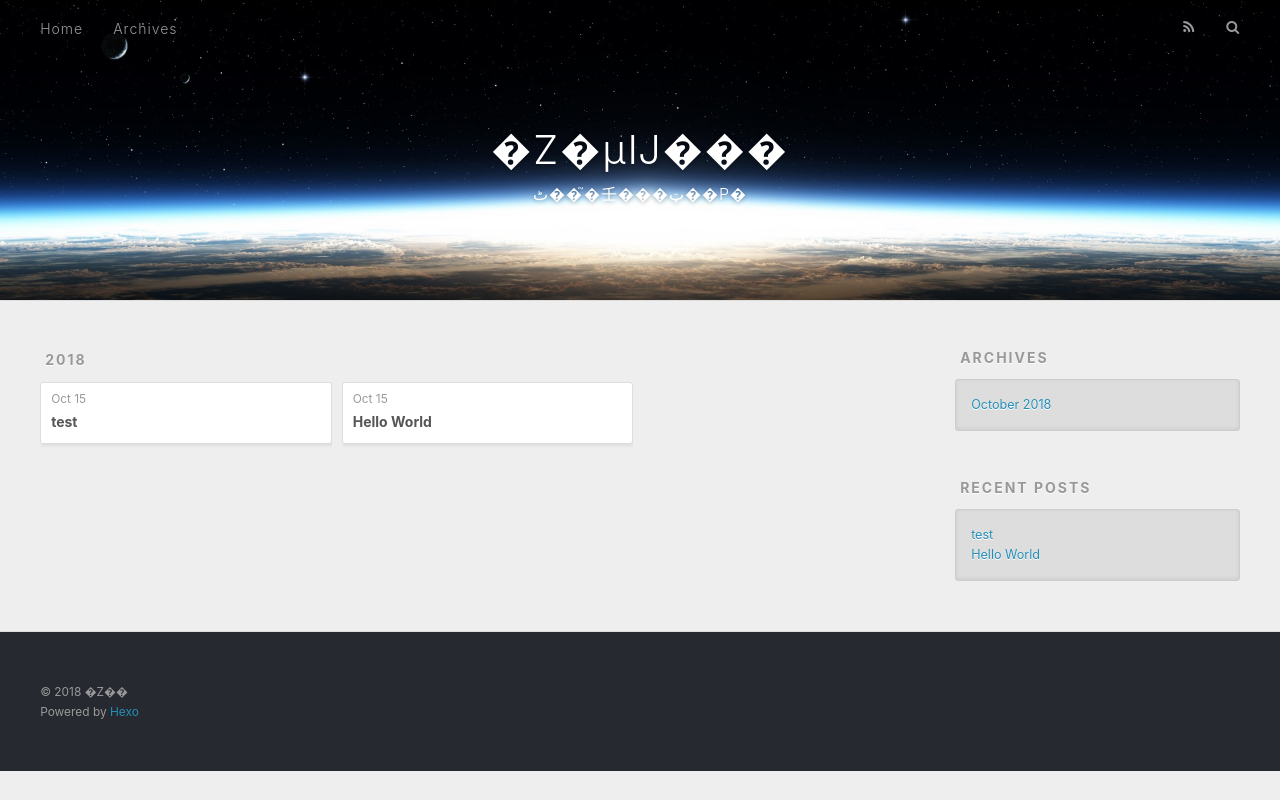
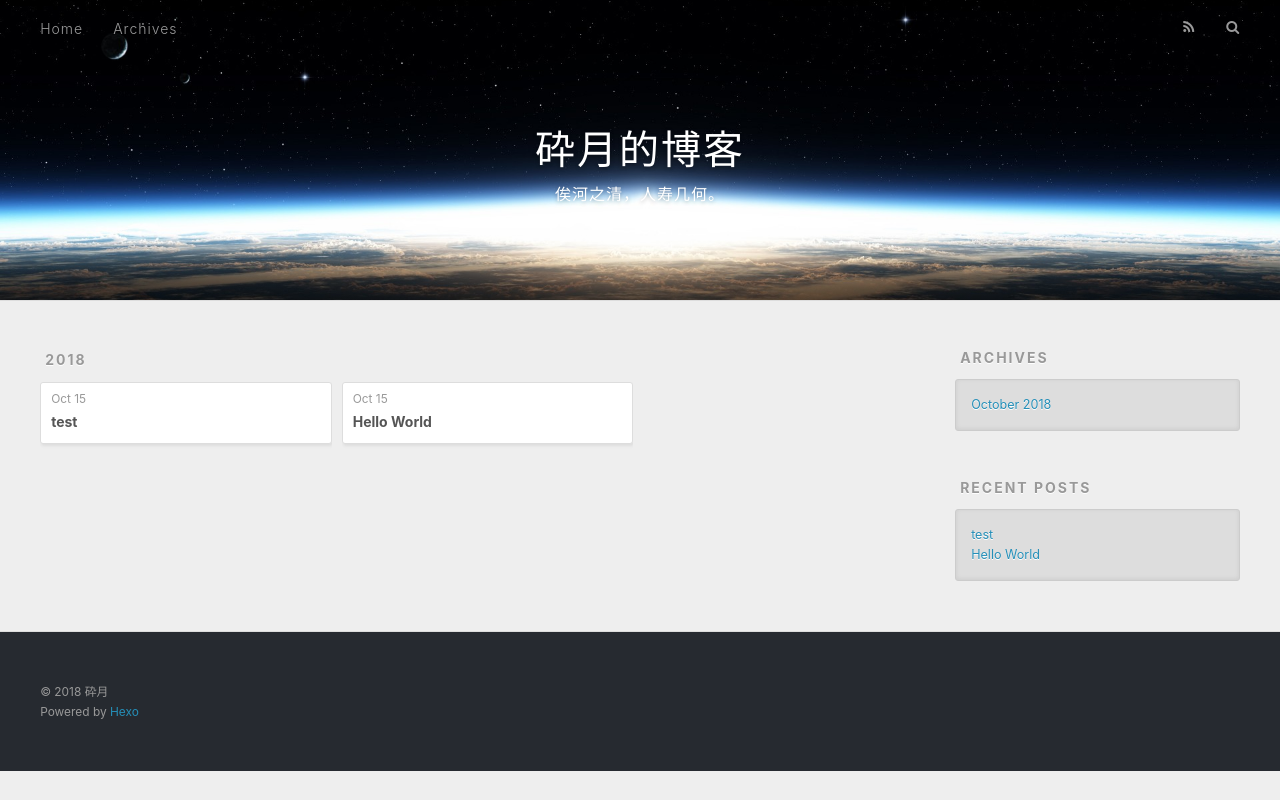
Before and after one commit to Haruk0/Haruk0.github.io, a plain HTML site: page archives/2018/10/index.html in a window 1280 px wide. Drawn offline with nearby package versions, Linux system fonts and the light colour scheme.

Commit message:
Site updated: 2018-10-16 21:31:40

```diff
--- a/archives/2018/10/index.html
+++ b/archives/2018/10/index.html
@@ -5,17 +5,17 @@
 
 
 
-  <title>Archives: 2018/10 | �Z�µĲ���</title>
+  <title>Archives: 2018/10 | 砕月的博客</title>
   <meta name="viewport" content="width=device-width, initial-scale=1, maximum-scale=1">
   <meta property="og:type" content="website">
-<meta property="og:title" content="�Z�µĲ���">
+<meta property="og:title" content="砕月的博客">
 <meta property="og:url" content="http://yoursite.com/archives/2018/10/index.html">
-<meta property="og:site_name" content="�Z�µĲ���">
+<meta property="og:site_name" content="砕月的博客">
 <meta property="og:locale" content="Chinese">
 <meta name="twitter:card" content="summary">
-<meta name="twitter:title" content="�Z�µĲ���">
+<meta name="twitter:title" content="砕月的博客">
 
-    <link rel="alternate" href="/atom.xml" title="�Z�µĲ���" type="application/atom+xml">
+    <link rel="alternate" href="/atom.xml" title="砕月的博客" type="application/atom+xml">
 
 
     <link rel="icon" href="/favicon.png">
@@ -34,11 +34,11 @@
   <div id="header-outer" class="outer">
     <div id="header-title" class="inner">
       <h1 id="logo-wrap">
-        <a href="/" id="logo">�Z�µĲ���</a>
+        <a href="/" id="logo">砕月的博客</a>
       </h1>
 
         <h2 id="subtitle-wrap">
-          <a href="/" id="subtitle">ٹ��֮�壬���ټ��Ρ�</a>
+          <a href="/" id="subtitle">俟河之清，人寿几何。</a>
         </h2>
 
     </div>
@@ -166,7 +166,7 @@
 
   <div class="outer">
     <div id="footer-info" class="inner">
-      &copy; 2018 �Z��<br>
+      &copy; 2018 砕月<br>
       Powered by <a href="http://hexo.io/" target="_blank">Hexo</a>
     </div>
   </div>
```
Also changed, not shown: 2018/10/15/hello-world/index.html (+7 -7 lines), 2018/10/15/test/index.html (+7 -7 lines), archives/2018/index.html (+8 -8 lines), archives/index.html (+8 -8 lines), index.html (+10 -10 lines).
